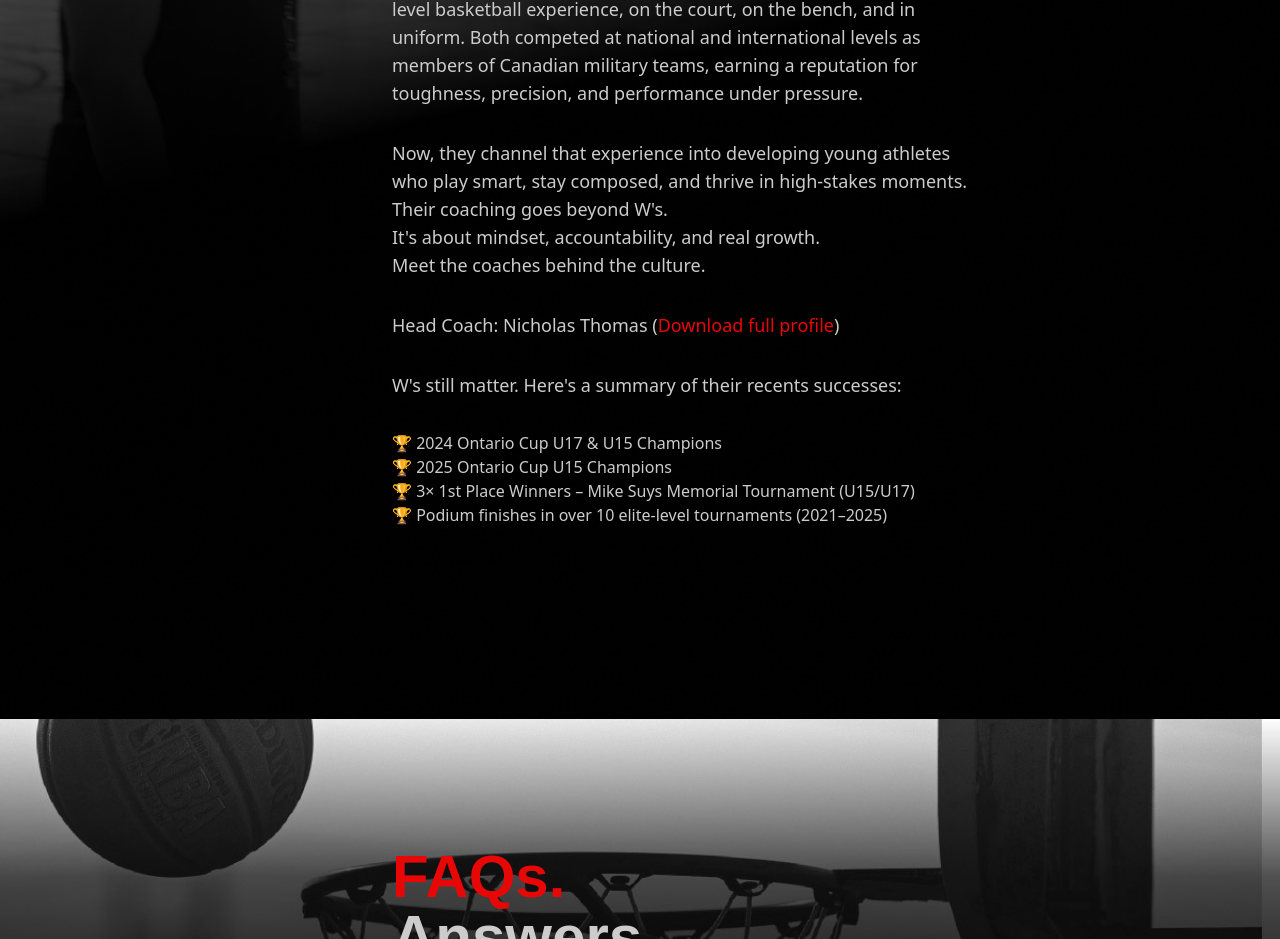
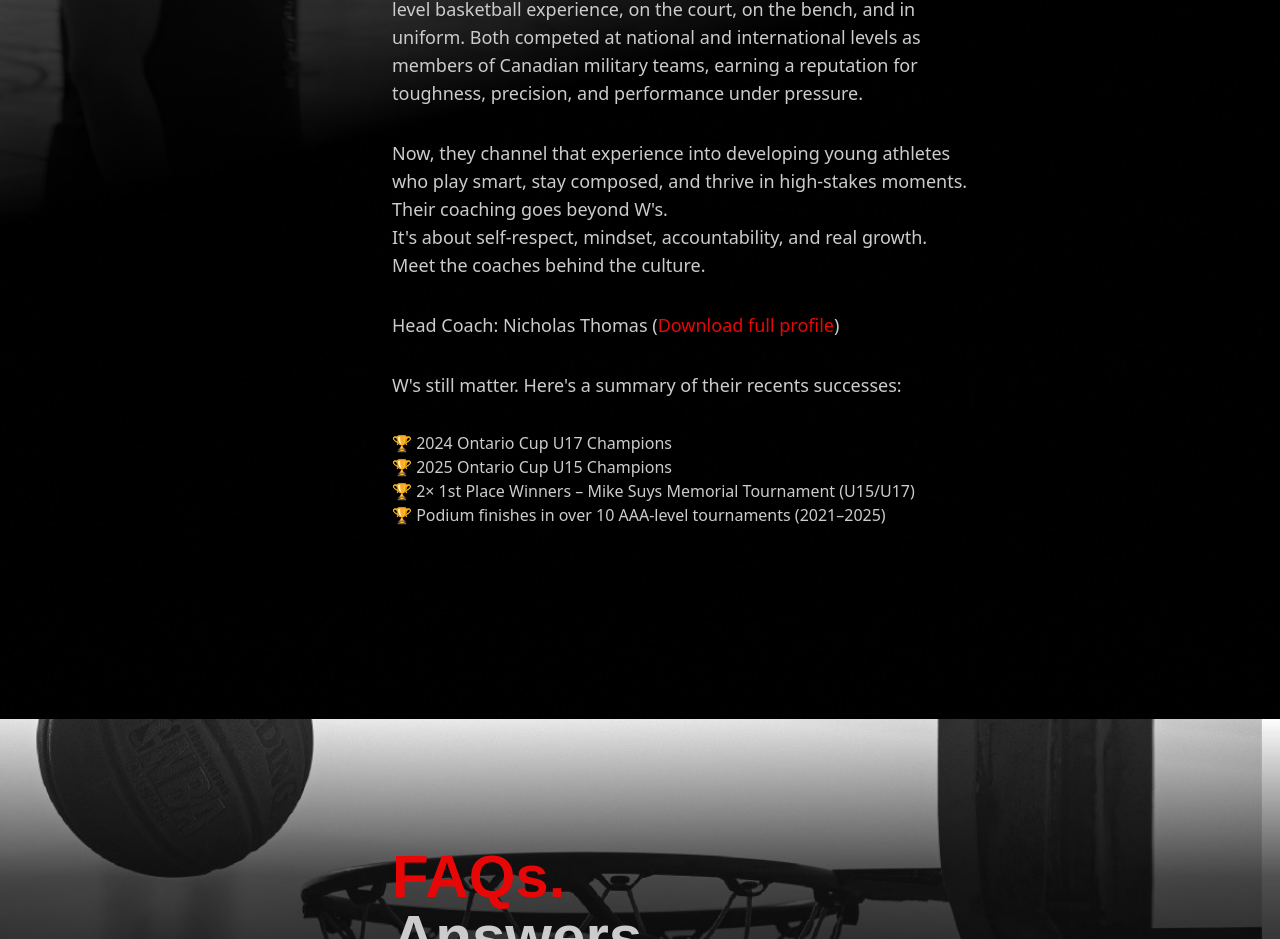
Before and after one commit to heyfarai/tryouts-next, a Next.js app: page / in a window 1280 px wide. Shown: the part 3592-4531 px from the top of the page. Built offline with nearby package versions, Linux system fonts and the light colour scheme; no server answers; a web font is replaced by a local one.

Commit message:
update: revise team achievements and coach bio content on homepage

```diff
--- a/src/app/page.tsx
+++ b/src/app/page.tsx
@@ -224,7 +224,8 @@ export default function Home() {
               Now, they channel that experience into developing young athletes
               who play smart, stay composed, and thrive in high-stakes moments.
               Their coaching goes beyond W&apos;s. <br />
-              It&apos;s about mindset, accountability, and real growth. <br />
+              It&apos;s about self-respect, mindset, accountability, and real
+              growth. <br />
               Meet the coaches behind the culture.
             </p>
             <p className="text-lg mb-8 ">
@@ -245,15 +246,14 @@ export default function Home() {
               successes:
             </p>
             <ul>
-              <li>🏆 2024 Ontario Cup U17 & U15 Champions</li>
+              <li>🏆 2024 Ontario Cup U17 Champions</li>
               <li>🏆 2025 Ontario Cup U15 Champions</li>
               <li>
-                🏆 3× 1st Place Winners – Mike Suys Memorial Tournament
+                🏆 2× 1st Place Winners – Mike Suys Memorial Tournament
                 (U15/U17)
               </li>
               <li>
-                🏆 Podium finishes in over 10 elite-level tournaments
-                (2021–2025)
+                🏆 Podium finishes in over 10 AAA-level tournaments (2021–2025)
               </li>
             </ul>
           </div>
```
Also changed, not shown: 1 other file (tests, documents, lock files or other folders).
